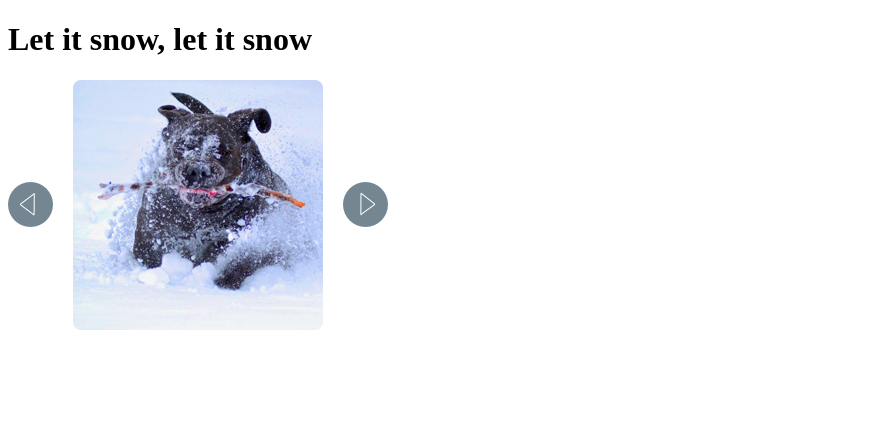
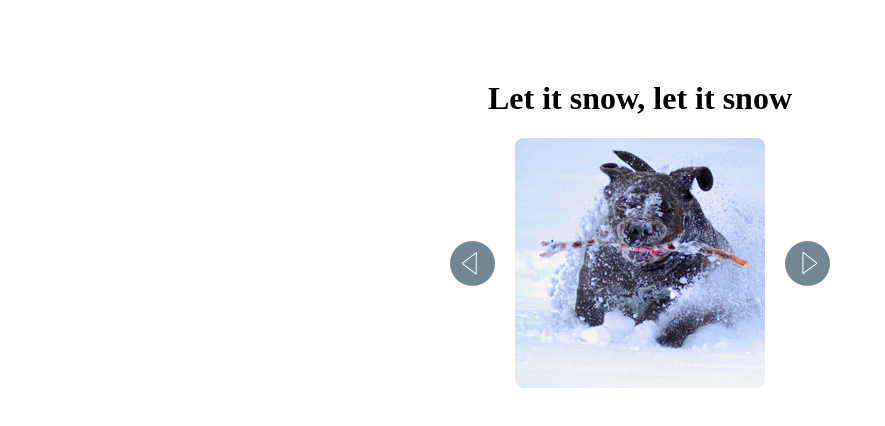
Before and after one commit to nklansford/react-image-slider, a React (Create React App) app: page / in a window 1280 px wide. Shown: the top 426 px of the page, without its empty margins (0-885 px from the left). Built offline with nearby package versions, Linux system fonts and the light colour scheme; a web font is replaced by a local one.

Commit message:
Implement 'finesse styling'
@philschanely 's suggestion in #2
Omitted `text-transform: lowercase;`

```diff
--- a/src/index.css
+++ b/src/index.css
@@ -1 +1,5 @@
 @import url('https://fonts.googleapis.com/css?family=Megrim&display=swap');
+body {
+  width: 380px;
+  margin: 80px auto;
+}
```
Also changed, not shown: src/component/App.css (+0 -28 lines).
